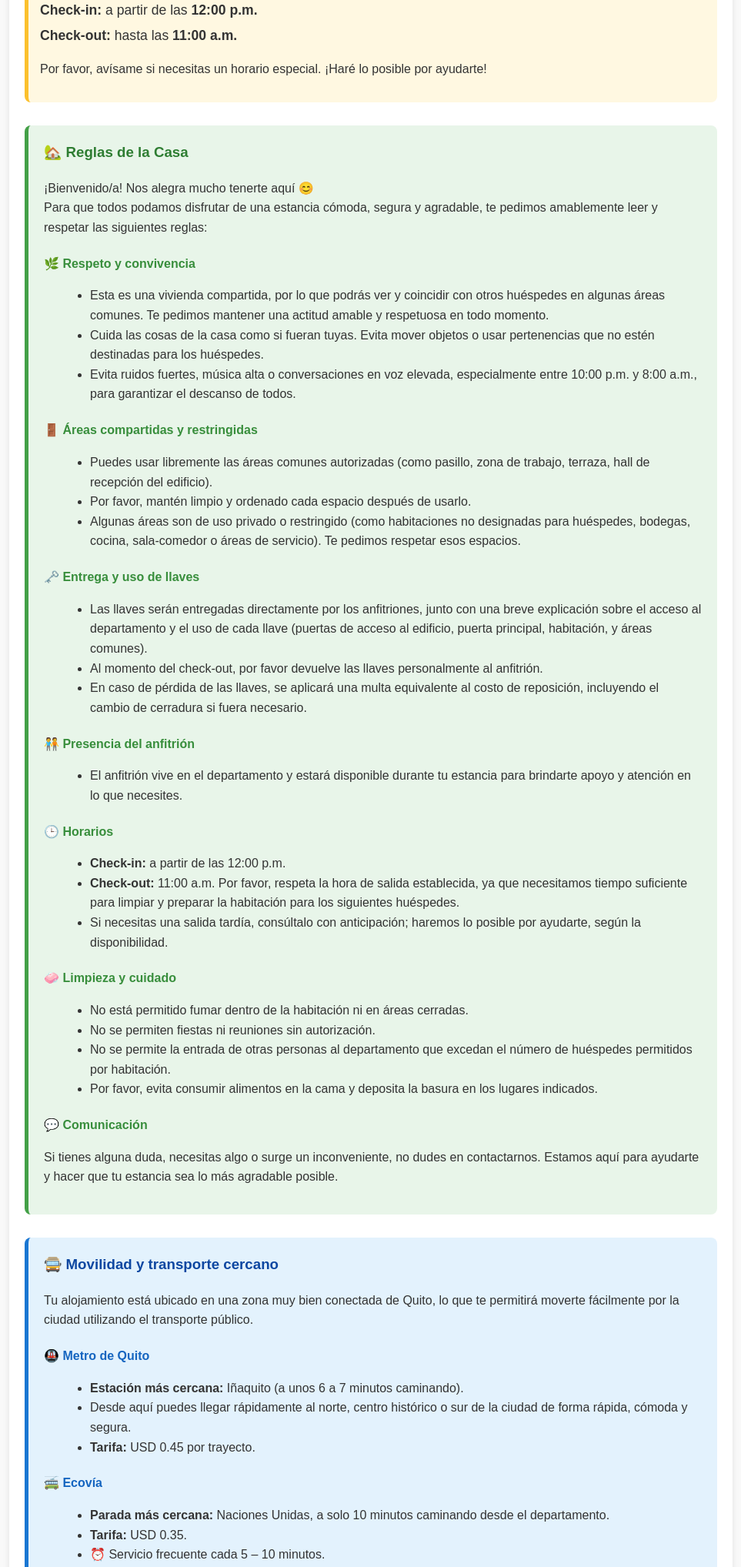
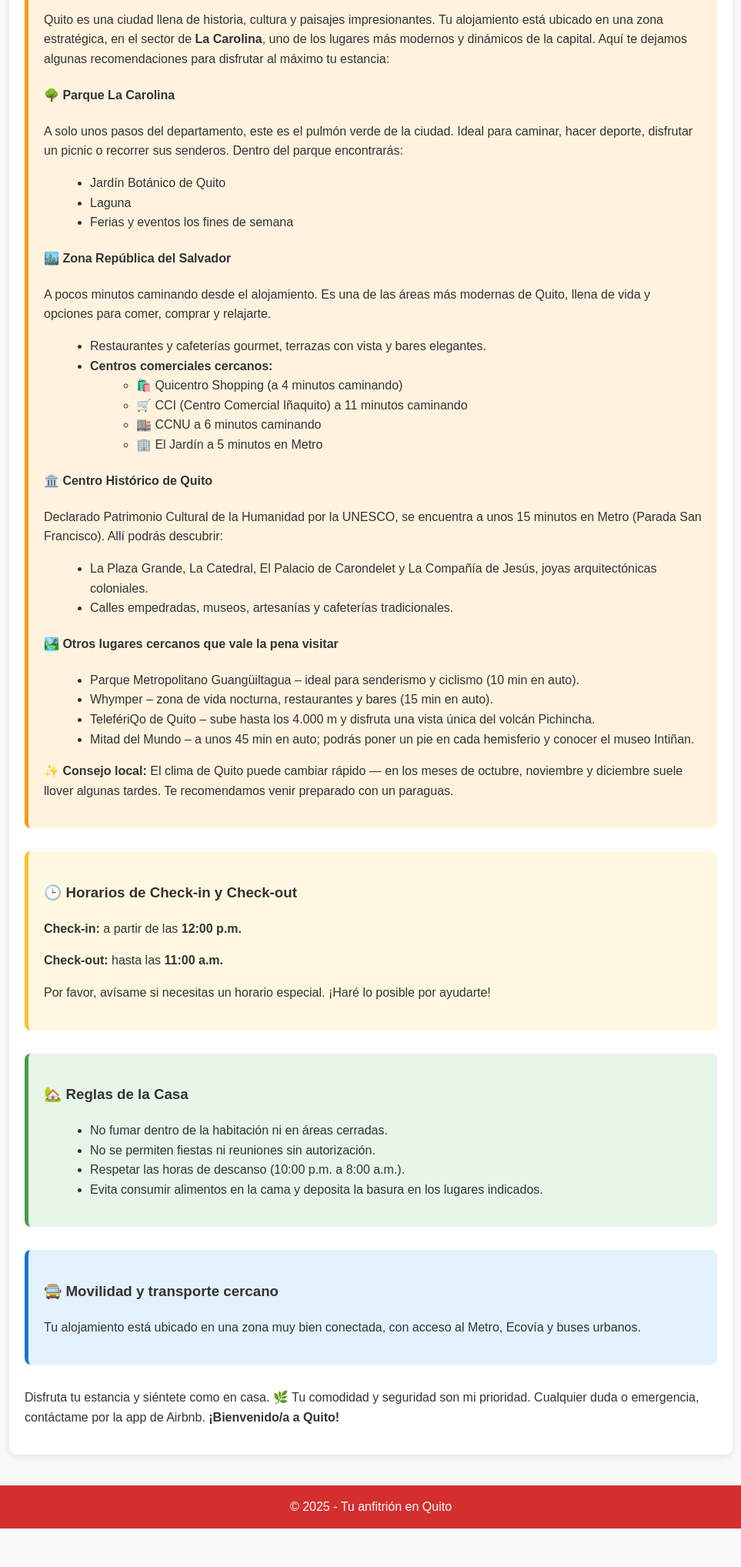
Before and after one commit to Cllano21/hab4a, a plain HTML site: page index.html in a window 1280 px wide. Shown: the part 504-2540 px from the top of the page at 77% size, without its empty margins (158-1121 px from the left). After the commit the page ends 2490 px from the top, so only its background shows below. Drawn offline with Linux system fonts and the light colour scheme.

Commit message:
Initial commit

```diff
--- a/index.html
+++ b/index.html
@@ -75,69 +75,36 @@
       margin-left: 20px;
     }
 
-    /* Contenedor Check-in / Check-out */
+    /* Contenedores informativos */
+    .checkin-container, .rules-container, .mobility-container, .visita-container {
+      border-radius: 8px;
+      margin: 30px 0;
+      padding: 20px;
+    }
+
     .checkin-container {
       background-color: #fff8e1;
       border-left: 5px solid #fbc02d;
-      padding: 15px;
-      margin: 20px 0;
-      border-radius: 8px;
     }
 
-    .checkin-container h3 {
-      margin-top: 0;
-      color: #f57c00;
-    }
-
-    .checkin-time {
-      font-size: 1.1em;
-      margin: 5px 0;
-    }
-
-    /* Contenedor Reglas */
     .rules-container {
       background-color: #e8f5e9;
       border-left: 5px solid #43a047;
-      padding: 20px;
-      margin: 30px 0;
-      border-radius: 8px;
     }
 
-    .rules-container h3 {
-      color: #2e7d32;
-      margin-top: 0;
-    }
-
-    .rules-section {
-      margin-top: 15px;
-    }
-
-    .rules-section h4 {
-      color: #388e3c;
-      margin-bottom: 5px;
-    }
-
-    .rules-section ul {
-      margin-left: 20px;
-    }
-
-    /* Contenedor Movilidad */
     .mobility-container {
       background-color: #e3f2fd;
       border-left: 5px solid #1976d2;
-      padding: 20px;
-      margin: 30px 0;
-      border-radius: 8px;
     }
 
-    .mobility-container h3 {
-      color: #0d47a1;
-      margin-top: 0;
+    .visita-container {
+      background-color: #fff3e0;
+      border-left: 5px solid #ff9800;
     }
 
-    .mobility-section h4 {
-      color: #1565c0;
-      margin-bottom: 5px;
+    .visita-container h3 {
+      color: #e65100;
+      margin-top: 0;
     }
 
     footer {
@@ -155,7 +122,8 @@
   <nav>
     <a href="#">Inicio</a>
     <a href="#">Habitación</a>
-    <a href="#">Ubicación</a>
+    <a href="#visita">Visita</a>
+    <a href="#ubicacion">Ubicación</a>
     <a href="#checkin">Check-in / Check-out</a>
     <a href="#reglas">Reglas</a>
     <a href="#movilidad">Movilidad</a>
@@ -171,137 +139,73 @@
   <div class="content">
     <h1>¡Bienvenido a Quito!</h1>
 
-    <!-- Contenedor Check-in / Check-out -->
+    <!-- NUEVA SECCIÓN VISITA -->
+    <div class="visita-container" id="visita">
+      <h3>🗺️ Qué visitar en Quito</h3>
+      <p>Quito es una ciudad llena de historia, cultura y paisajes impresionantes. Tu alojamiento está ubicado en una zona estratégica, en el sector de <strong>La Carolina</strong>, uno de los lugares más modernos y dinámicos de la capital. Aquí te dejamos algunas recomendaciones para disfrutar al máximo tu estancia:</p>
+
+      <h4>🌳 Parque La Carolina</h4>
+      <p>A solo unos pasos del departamento, este es el pulmón verde de la ciudad. Ideal para caminar, hacer deporte, disfrutar un picnic o recorrer sus senderos. Dentro del parque encontrarás:</p>
+      <ul>
+        <li>Jardín Botánico de Quito</li>
+        <li>Laguna</li>
+        <li>Ferias y eventos los fines de semana</li>
+      </ul>
+
+      <h4>🏙️ Zona República del Salvador</h4>
+      <p>A pocos minutos caminando desde el alojamiento. Es una de las áreas más modernas de Quito, llena de vida y opciones para comer, comprar y relajarte.</p>
+      <ul>
+        <li>Restaurantes y cafeterías gourmet, terrazas con vista y bares elegantes.</li>
+        <li><strong>Centros comerciales cercanos:</strong></li>
+        <ul>
+          <li>🛍️ Quicentro Shopping (a 4 minutos caminando)</li>
+          <li>🛒 CCI (Centro Comercial Iñaquito) a 11 minutos caminando</li>
+          <li>🏬 CCNU a 6 minutos caminando</li>
+          <li>🏢 El Jardín a 5 minutos en Metro</li>
+        </ul>
+      </ul>
+
+      <h4>🏛️ Centro Histórico de Quito</h4>
+      <p>Declarado Patrimonio Cultural de la Humanidad por la UNESCO, se encuentra a unos 15 minutos en Metro (Parada San Francisco). Allí podrás descubrir:</p>
+      <ul>
+        <li>La Plaza Grande, La Catedral, El Palacio de Carondelet y La Compañía de Jesús, joyas arquitectónicas coloniales.</li>
+        <li>Calles empedradas, museos, artesanías y cafeterías tradicionales.</li>
+      </ul>
+
+      <h4>🏞️ Otros lugares cercanos que vale la pena visitar</h4>
+      <ul>
+        <li>Parque Metropolitano Guangüiltagua – ideal para senderismo y ciclismo (10 min en auto).</li>
+        <li>Whymper – zona de vida nocturna, restaurantes y bares (15 min en auto).</li>
+        <li>TelefériQo de Quito – sube hasta los 4.000 m y disfruta una vista única del volcán Pichincha.</li>
+        <li>Mitad del Mundo – a unos 45 min en auto; podrás poner un pie en cada hemisferio y conocer el museo Intiñan.</li>
+      </ul>
+
+      <p><strong>✨ Consejo local:</strong>
+      El clima de Quito puede cambiar rápido — en los meses de octubre, noviembre y diciembre suele llover algunas tardes. Te recomendamos venir preparado con un paraguas.</p>
+    </div>
+
+    <!-- Secciones anteriores conservadas -->
     <div class="checkin-container" id="checkin">
       <h3>🕒 Horarios de Check-in y Check-out</h3>
-      <p class="checkin-time"><strong>Check-in:</strong> a partir de las <b>12:00 p.m.</b></p>
-      <p class="checkin-time"><strong>Check-out:</strong> hasta las <b>11:00 a.m.</b></p>
+      <p><strong>Check-in:</strong> a partir de las <b>12:00 p.m.</b></p>
+      <p><strong>Check-out:</strong> hasta las <b>11:00 a.m.</b></p>
       <p>Por favor, avísame si necesitas un horario especial. ¡Haré lo posible por ayudarte!</p>
     </div>
 
-    <!-- Contenedor Reglas -->
     <div class="rules-container" id="reglas">
       <h3>🏡 Reglas de la Casa</h3>
-      <p>¡Bienvenido/a! Nos alegra mucho tenerte aquí 😊<br>
-      Para que todos podamos disfrutar de una estancia cómoda, segura y agradable, te pedimos amablemente leer y respetar las siguientes reglas:</p>
-
-      <div class="rules-section">
-        <h4>🌿 Respeto y convivencia</h4>
-        <ul>
-          <li>Esta es una vivienda compartida, por lo que podrás ver y coincidir con otros huéspedes en algunas áreas comunes. Te pedimos mantener una actitud amable y respetuosa en todo momento.</li>
-          <li>Cuida las cosas de la casa como si fueran tuyas. Evita mover objetos o usar pertenencias que no estén destinadas para los huéspedes.</li>
-          <li>Evita ruidos fuertes, música alta o conversaciones en voz elevada, especialmente entre 10:00 p.m. y 8:00 a.m., para garantizar el descanso de todos.</li>
-        </ul>
-      </div>
-
-      <div class="rules-section">
-        <h4>🚪 Áreas compartidas y restringidas</h4>
-        <ul>
-          <li>Puedes usar libremente las áreas comunes autorizadas (como pasillo, zona de trabajo, terraza, hall de recepción del edificio).</li>
-          <li>Por favor, mantén limpio y ordenado cada espacio después de usarlo.</li>
-          <li>Algunas áreas son de uso privado o restringido (como habitaciones no designadas para huéspedes, bodegas, cocina, sala-comedor o áreas de servicio). Te pedimos respetar esos espacios.</li>
-        </ul>
-      </div>
-
-      <div class="rules-section">
-        <h4>🗝️ Entrega y uso de llaves</h4>
-        <ul>
-          <li>Las llaves serán entregadas directamente por los anfitriones, junto con una breve explicación sobre el acceso al departamento y el uso de cada llave (puertas de acceso al edificio, puerta principal, habitación, y áreas comunes).</li>
-          <li>Al momento del check-out, por favor devuelve las llaves personalmente al anfitrión.</li>
-          <li>En caso de pérdida de las llaves, se aplicará una multa equivalente al costo de reposición, incluyendo el cambio de cerradura si fuera necesario.</li>
-        </ul>
-      </div>
-
-      <div class="rules-section">
-        <h4>🧑‍🤝‍🧑 Presencia del anfitrión</h4>
-        <ul>
-          <li>El anfitrión vive en el departamento y estará disponible durante tu estancia para brindarte apoyo y atención en lo que necesites.</li>
-        </ul>
-      </div>
-
-      <div class="rules-section">
-        <h4>🕒 Horarios</h4>
-        <ul>
-          <li><strong>Check-in:</strong> a partir de las 12:00 p.m.</li>
-          <li><strong>Check-out:</strong> 11:00 a.m. Por favor, respeta la hora de salida establecida, ya que necesitamos tiempo suficiente para limpiar y preparar la habitación para los siguientes huéspedes.</li>
-          <li>Si necesitas una salida tardía, consúltalo con anticipación; haremos lo posible por ayudarte, según la disponibilidad.</li>
-        </ul>
-      </div>
-
-      <div class="rules-section">
-        <h4>🧼 Limpieza y cuidado</h4>
-        <ul>
-          <li>No está permitido fumar dentro de la habitación ni en áreas cerradas.</li>
-          <li>No se permiten fiestas ni reuniones sin autorización.</li>
-          <li>No se permite la entrada de otras personas al departamento que excedan el número de huéspedes permitidos por habitación.</li>
-          <li>Por favor, evita consumir alimentos en la cama y deposita la basura en los lugares indicados.</li>
-        </ul>
-      </div>
-
-      <div class="rules-section">
-        <h4>💬 Comunicación</h4>
-        <p>Si tienes alguna duda, necesitas algo o surge un inconveniente, no dudes en contactarnos.
-        Estamos aquí para ayudarte y hacer que tu estancia sea lo más agradable posible.</p>
-      </div>
+      <ul>
+        <li>No fumar dentro de la habitación ni en áreas cerradas.</li>
+        <li>No se permiten fiestas ni reuniones sin autorización.</li>
+        <li>Respetar las horas de descanso (10:00 p.m. a 8:00 a.m.).</li>
+        <li>Evita consumir alimentos en la cama y deposita la basura en los lugares indicados.</li>
+      </ul>
     </div>
 
-    <!-- Contenedor Movilidad -->
     <div class="mobility-container" id="movilidad">
       <h3>🚍 Movilidad y transporte cercano</h3>
-      <p>Tu alojamiento está ubicado en una zona muy bien conectada de Quito, lo que te permitirá moverte fácilmente por la ciudad utilizando el transporte público.</p>
-
-      <div class="mobility-section">
-        <h4>🚇 Metro de Quito</h4>
-        <ul>
-          <li><strong>Estación más cercana:</strong> Iñaquito (a unos 6 a 7 minutos caminando).</li>
-          <li>Desde aquí puedes llegar rápidamente al norte, centro histórico o sur de la ciudad de forma rápida, cómoda y segura.</li>
-          <li><strong>Tarifa:</strong> USD 0.45 por trayecto.</li>
-        </ul>
-      </div>
-
-      <div class="mobility-section">
-        <h4>🚎 Ecovía</h4>
-        <ul>
-          <li><strong>Parada más cercana:</strong> Naciones Unidas, a solo 10 minutos caminando desde el departamento.</li>
-          <li><strong>Tarifa:</strong> USD 0.35.</li>
-          <li>⏰ Servicio frecuente cada 5 – 10 minutos.</li>
-        </ul>
-      </div>
-
-      <div class="mobility-section">
-        <h4>🚊 Buses Urbanos</h4>
-        <ul>
-          <li><strong>Parada más cercana:</strong> Av. De los Shirys, sector Quicentro Shopping (a 3 minutos caminando).</li>
-          <li>Varios circuitos hacia el norte y sur de la ciudad.</li>
-          <li><strong>Tarifa:</strong> USD 0.35.</li>
-        </ul>
-      </div>
-
-      <div class="mobility-section">
-        <h4>💡 Recomendaciones de movilidad</h4>
-        <ul>
-          <li>La ubicación del departamento te permite acceder a pie a la mayoría de servicios, restaurantes y tiendas.</li>
-          <li>En horas pico (7:00–9:00 a.m. y 5:00–7:00 p.m.), te sugerimos salir con un poco más de tiempo, ya que los sistemas de transporte suelen estar más concurridos.</li>
-          <li>Si prefieres una opción más directa, puedes usar taxis seguros o aplicaciones de movilidad como Didi o Uber.</li>
-          <li>Quito tiene zonas ideales para caminar y disfrutar de la vista de la ciudad; ¡aprovecha para explorar los alrededores!</li>
-        </ul>
-      </div>
+      <p>Tu alojamiento está ubicado en una zona muy bien conectada, con acceso al Metro, Ecovía y buses urbanos.</p>
     </div>
-
-    <h2>🌄 Lugares recomendados</h2>
-    <ul>
-      <li><strong>Mitad del Mundo:</strong> A unos 40 minutos en auto o bus, donde podrás pararte sobre la línea ecuatorial.</li>
-      <li><strong>Museo Intiñan:</strong> A pocos pasos de Mitad del Mundo, más interactivo y divertido.</li>
-      <li><strong>Volcán Pululahua:</strong> Uno de los pocos cráteres habitados del mundo, con senderos y miradores.</li>
-      <li><strong>Otavalo:</strong> Si deseas una escapada de día completo, el mercado indígena es famoso por sus tejidos y artesanías.</li>
-    </ul>
-
-    <h2>🏙 Consejos útiles</h2>
-    <ul>
-      <li>El clima de Quito puede cambiar rápidamente; lleva siempre una chaqueta ligera o paraguas.</li>
-      <li>Asegúrate de llevar efectivo en billetes pequeños para buses o taxis.</li>
-      <li>Si necesitas recomendaciones personalizadas de lugares para comer o visitar, ¡con gusto te puedo ayudar!</li>
-    </ul>
 
     <p>
       Disfruta tu estancia y siéntete como en casa. 🌿
```
